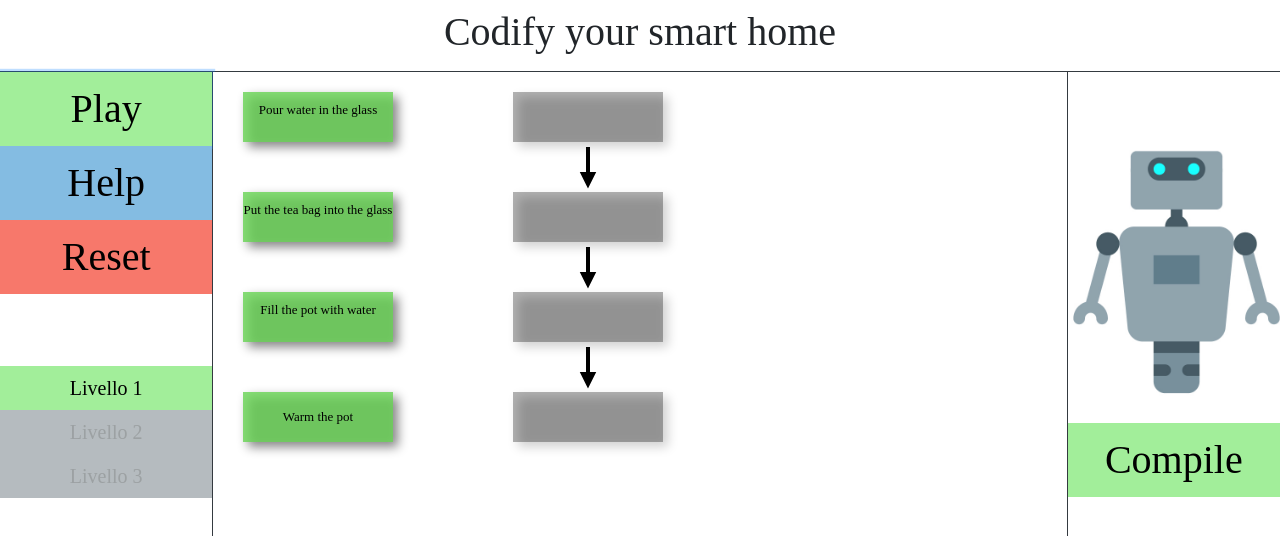
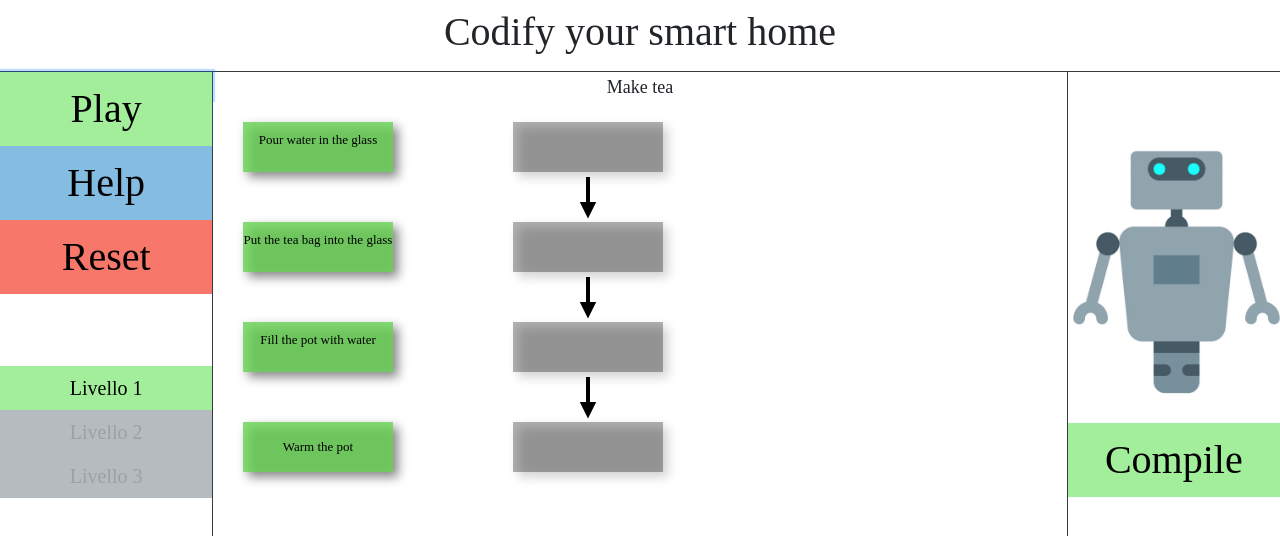
Before and after one commit to WisdomPill/hci_project, a plain HTML site: page index.html in a window 1280 px wide. Both pictures are taken after a click on the button "Play". Shown: the top 536 px of the page. Drawn offline with nearby package versions, Linux system fonts and the light colour scheme; a web font is replaced by a local one.

Commit message:
Title level and audio

```diff
--- a/css/main.css
+++ b/css/main.css
@@ -95,9 +95,18 @@ h3 {
 
 .help-page {
     font-family: Salsa;
-    font-size: 20px;
+    font-size: 18px;
     font-style: normal;
     font-variant: normal;
     font-weight: 500;
     line-height: 30px;
 }
+
+.title-level {
+    font-family: Salsa;
+    font-size: 18px;
+    font-style: normal;
+    font-variant: normal;
+    font-weight: 500;
+    line-height: 30px;
+}
--- a/index.html
+++ b/index.html
@@ -67,9 +67,10 @@
             </div>
         </div>
         <div class="col-md-8 nopadding">
+            <div class="text-center title-level" id="titleLevel1" >Make tea</div>
             <div id="container" style="background-color: #ffffff"></div>
             <div id="help"  style="display:none;">
-                <div class="text-center p-xl-4 help-page">The goal of the game is to position the green blocks on the left over the grey boxes on the right to... </div>
+                <div class="text-center p-xl-4 help-page">The aim of the game is to position the green blocks on the left over the grey boxes on the right. The blocks on the left are in a random order and you have to position them in the right order to complete a certain action. When you finish click the compile button under the robot.  </div>
                 <img class="img-center" src="img/moveblock.gif" alt="moveblockimage">
                 <br>
                 <br>
@@ -92,6 +93,7 @@
 
     </div>
     <audio id='beep' src='audio/beep.wav'/>
+    <audio id='drag' src='audio/drag.wav'/>
 
     <script src="js/main.js"></script>
     <script src="js/listeners.js"></script>
--- a/js/controllers/page_controller.js
+++ b/js/controllers/page_controller.js
@@ -2,12 +2,14 @@ function showGame() {
     document.getElementById("container").hidden = false;
     document.getElementById("help").style.display = 'none';
     document.getElementById("reset-button").hidden = false;
+    document.getElementById("titleLevel1").hidden = false;
 }
 
 function showHelp() {
     document.getElementById("container").hidden = true;
     document.getElementById("help").style.display = 'block';
     document.getElementById("reset-button").hidden = true;
+    document.getElementById("titleLevel1").hidden = true;
 }
 
 function showMessageWon() {
```
Also changed, not shown: 8 other files.
